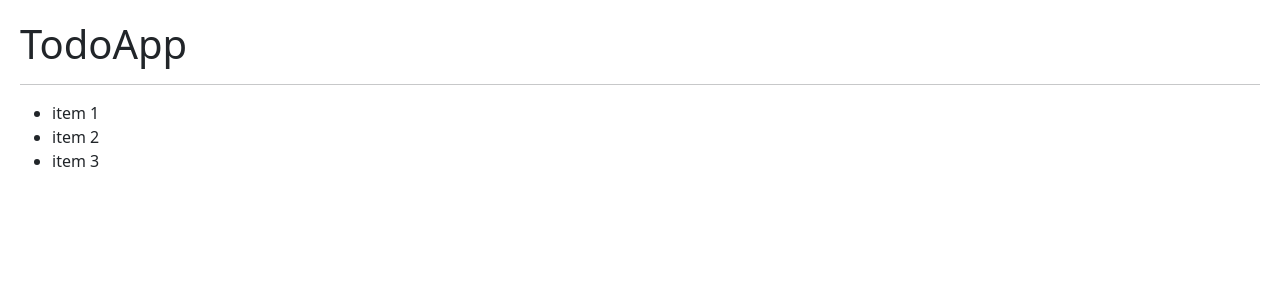
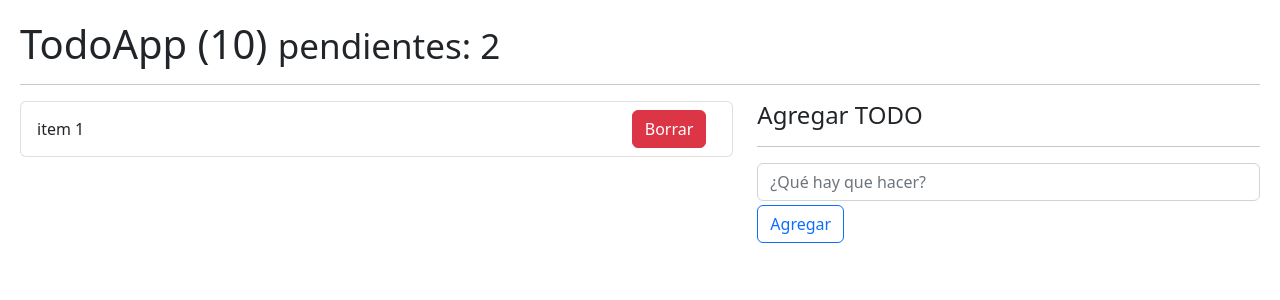
Before and after one commit to hectoralvaez/05-hook-app, a React (Vite) app: page / in a window 1280 px wide. Shown: the top 300 px of the page. Built offline with nearby package versions, Linux system fonts and the light colour scheme.

Commit message:
🪝 143. Creando el cascarón de la lista de TODOs

```diff
--- a/src/08-useReducer/TodoApp.jsx
+++ b/src/08-useReducer/TodoApp.jsx
@@ -19,14 +19,36 @@
     const [state, dispatch] = useReducer(todoReducer, initialState);
     return (
         <>
-            <h1>TodoApp</h1>
+            <h1>TodoApp (10) <small>pendientes: 2</small></h1>
             <hr />
 
-            <ul>
-                <li>item 1</li>
-                <li>item 2</li>
-                <li>item 3</li>
-            </ul>
+            <div className="row">
+                <div className="col-7">
+                    <ul className="list-group">
+                        <li className="list-group-item d-flex justify-content-between">
+                            <span className="align-self-center">item 1</span>
+                            <button className="btn btn-danger">Borrar</button>
+                        </li>
+                    </ul>
+                </div>
+                <div className="col-5">
+                    <h4>Agregar TODO</h4>
+                    <hr />
+                    <form>
+                        <input
+                            type="text"
+                            placeholder="¿Qué hay que hacer?"
+                            className="form-control"
+                        />
+                        <button
+                            type="submit"
+                            className="btn btn-outline-primary mt-1"
+                        >
+                            Agregar
+                        </button>
+                    </form>
+                </div>
+            </div>
         </>
     );
 };
```
Also changed, not shown: 1 other file (tests, documents, lock files or other folders).
